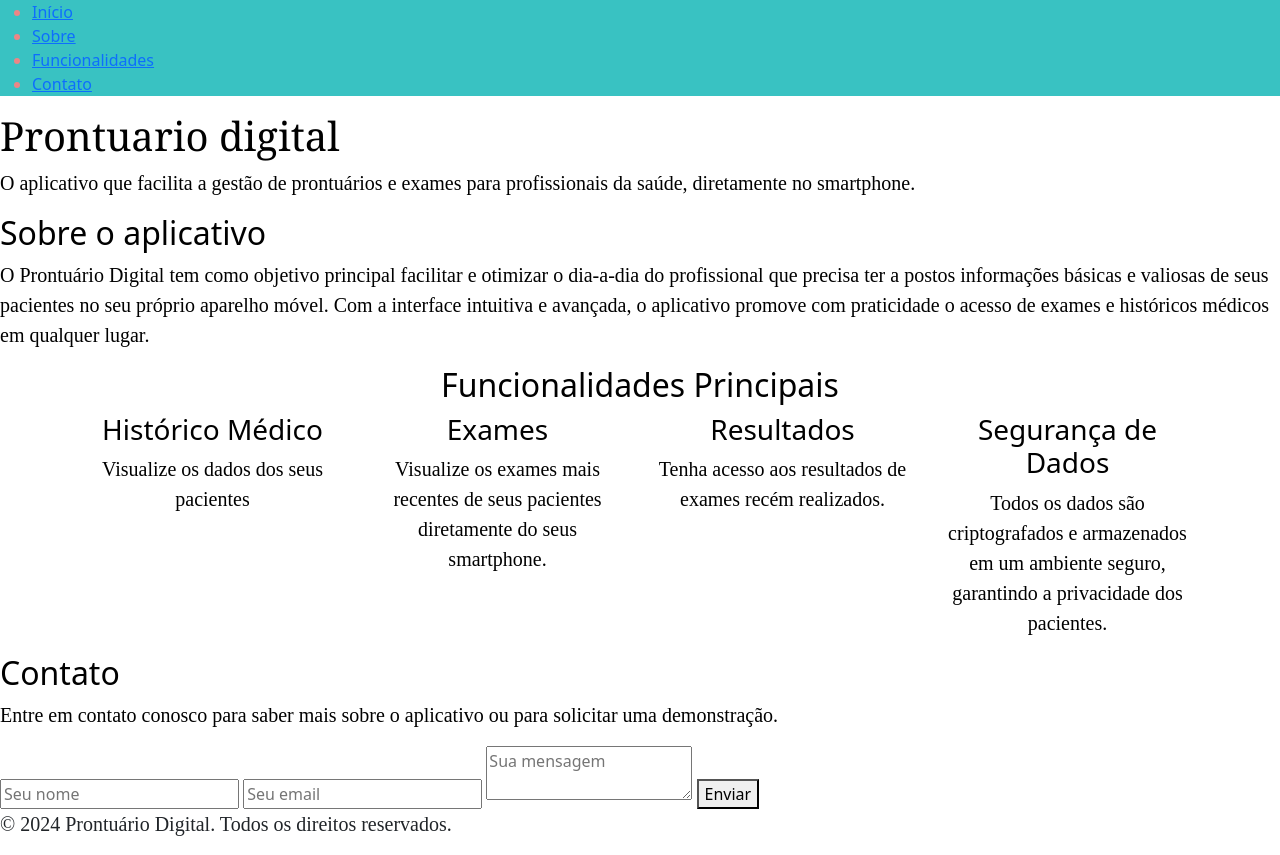
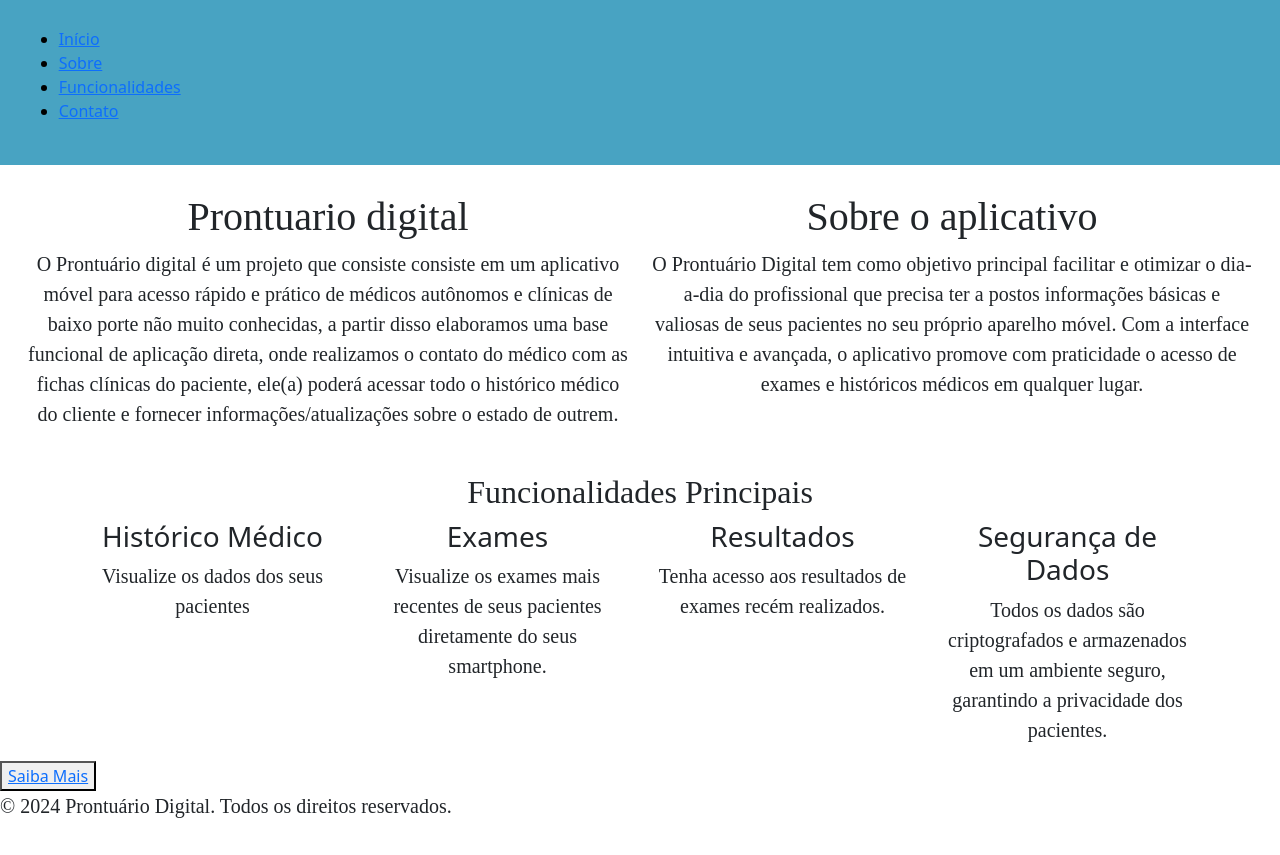
Before and after one commit to Sampocoyo/prontuario_digital, a plain HTML site: page index.html in a window 1280 px wide. Drawn offline with nearby package versions, Linux system fonts and the light colour scheme; a script that the page names is missing.

Commit message:
tela inicial

```diff
--- a/arquivo.css
+++ b/arquivo.css
@@ -1,24 +1,39 @@
-body{
-    background-color: rgba(135, 135, 135, 0.526);
+header{
+    background-color: rgb(72, 163, 194);
+    color: #000000;
+    padding: 20pt;
+}
 
-}.home{
-    color:#ec8686(0, 0, 0);
+.home {
+    padding: 21pt;
+    text-align: left;
 }
-header{
-    background-color: rgb(57, 194, 194);
-    color: #ec8686;
-    padding: x ;
+
+.row {
+    margin-top: 20px;
 }
-section{
-     color: #000000;
+
+.col-md-3 {
+    margin-bottom: 20px;
 }
-h1{
-    font-family: 'Georgia';
-    color: #000000;
+
+h1 {
+    font-family: 'Copperplate';
+    font-size: 35pt;
+}
+
+h2 {
+    text-align: center;
+    font-family: 'Giorgia';
     font-size: 30pt;
+
 }
-p{
+
+footer {
+    font-size: 15pt;
+}
+
+p {
     font-family: 'Times New Roman';
     font-size: 15pt;
-
 }
--- a/index.html
+++ b/index.html
@@ -24,19 +24,18 @@
         </nav>
     </header>
 
-    <section class="home">
-        <div class="intro">
+    <section class="home text-center">
+        <div class="row">
+        <div class="col-md-6 align-top">
             <h1>Prontuario digital</h1>
-            <p>O aplicativo que facilita a gestão de prontuários e exames para profissionais da saúde, diretamente no smartphone.</p>
+            <p>O Prontuário digital é um projeto que consiste consiste em um aplicativo móvel para acesso rápido e prático de médicos autônomos e clínicas de baixo porte não muito conhecidas, a partir disso elaboramos uma base funcional de aplicação direta, onde realizamos o contato do médico com as fichas clínicas do paciente, ele(a) poderá acessar todo o histórico médico do cliente e fornecer informações/atualizações sobre o estado de outrem.</p>
         </div>
-    </section>
-
-    <section class="about">
-        <h2>Sobre o aplicativo</h2>
-        <P>
-            O Prontuário Digital tem como objetivo principal facilitar e otimizar o dia-a-dia do profissional que precisa ter a postos informações básicas e valiosas de seus pacientes no seu próprio aparelho móvel.
-            Com a interface intuitiva e avançada, o aplicativo promove com praticidade o acesso de exames e históricos médicos em qualquer lugar.
-        </P>
+        <div class="col-md-6 align-top">
+            <h1>Sobre o aplicativo</h1>
+            <P>
+                O Prontuário Digital tem como objetivo principal facilitar e otimizar o dia-a-dia do profissional que precisa ter a postos informações básicas e valiosas de seus pacientes no seu próprio aparelho móvel.
+                Com a interface intuitiva e avançada, o aplicativo promove com praticidade o acesso de exames e históricos médicos em qualquer lugar.
+            </P>
     </section>
 
     <section class="container text-center">
@@ -62,15 +61,8 @@
 
     </section>
 
-    <section class="contact">
-        <h2>Contato</h2>
-        <p>Entre em contato conosco para saber mais sobre o aplicativo ou para solicitar uma demonstração.</p>
-        <form class="contactForm">
-            <input type="text" id="name" placeholder="Seu nome" required>
-            <input type="email" id="email" placeholder="Seu email" required>
-            <textarea id="message" placeholder="Sua mensagem" required></textarea>
-            <button type="submit">Enviar</button>
-                </form>
+    <section class="button">
+        <button> <a href="botaoctt.html" class="btn, btn-primary" role="button">Saiba Mais</a> </button>
     </section>
 
     <footer>
```
Also changed, not shown: botaoctt.html (added, +20 -0 lines).
